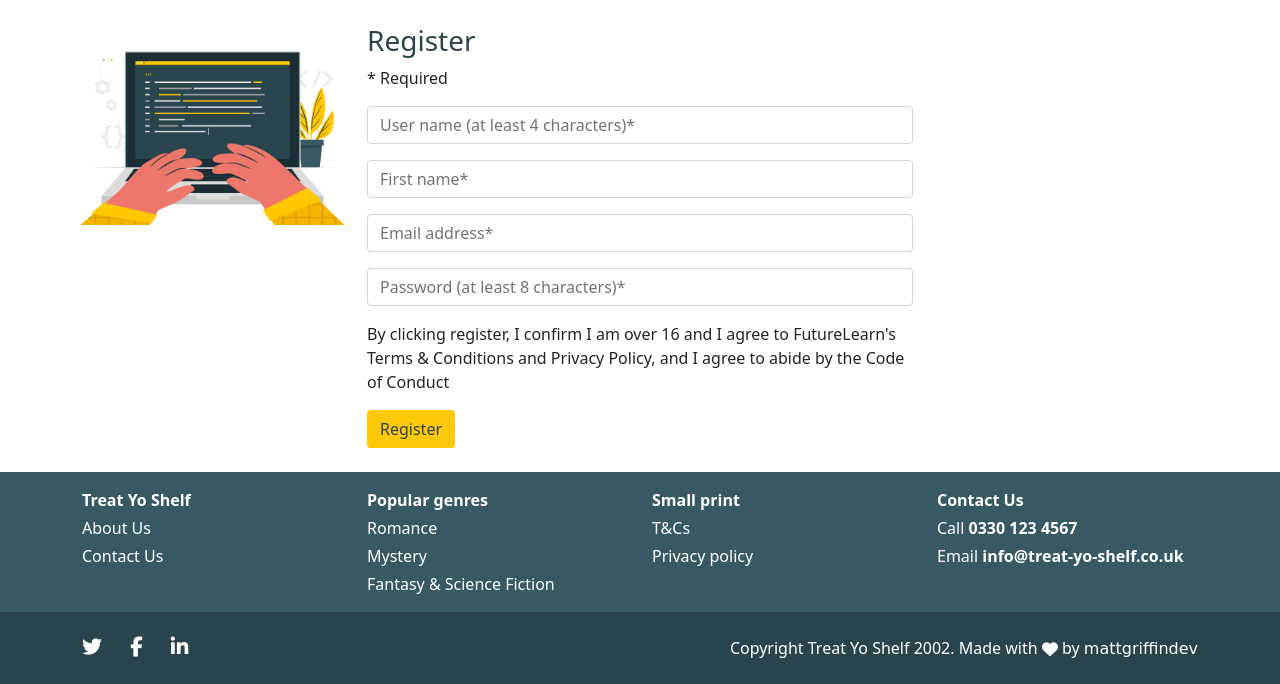
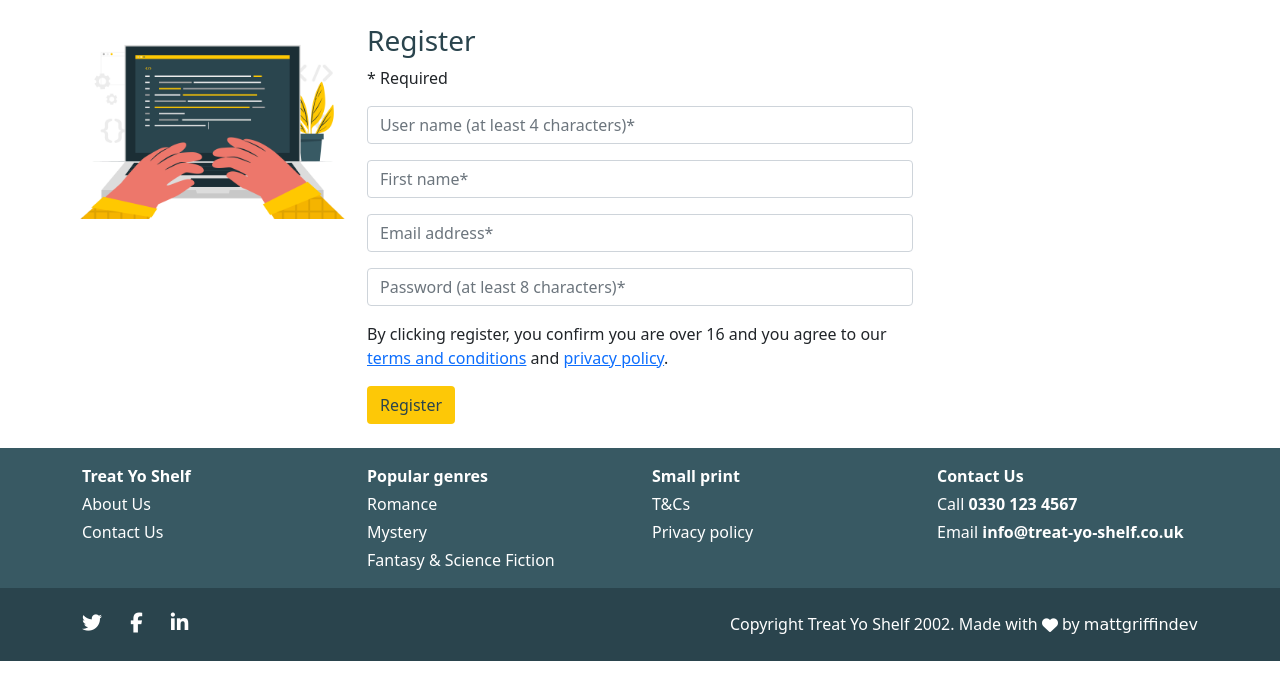
Before and after one commit to mattgriffindev/treat-yo-shelf, a Flask app: page /register in a window 1280 px wide. Shown: the part 80-764 px from the top of the page. Run offline with Flask 2, Linux system fonts and the light colour scheme; some libraries are stand-ins or nearby versions; some web fonts are replaced.

Commit message:
Amend input fields; Add links to form disclaimer

```diff
--- a/templates/register.html
+++ b/templates/register.html
@@ -18,19 +18,20 @@
 							placeholder="User name (at least 4 characters)*" minlength="4" required>
 					</div>
 					<div class="mb-3">
-                            <input type="text" class="form-control" id="first-name"
-                                placeholder="First name*" minlength="2" required>
+						<input type="text" class="form-control" id="first-name" placeholder="First name*" minlength="2"
+							required>
 					</div>
 					<div class="mb-3">
-                            <input type="email" class="form-control" id="email-address"
-                                placeholder="Email address*" required>
+						<input type="email" class="form-control" id="email-address" placeholder="Email address*"
+							required>
 					</div>
 					<div class="mb-3">
 						<input type="email" class="form-control" id="password"
 							placeholder="Password (at least 8 characters)*" minlength="8" required>
 					</div>
-						<p>By clicking register, I confirm I am over 16 and I agree to FutureLearn's Terms & Conditions and Privacy
-							Policy, and I agree to abide by the Code of Conduct</p>
+					<p>By clicking register, you confirm you are over 16 and you agree to our <a
+							href="{{ url_for('terms') }}">terms and conditions</a> and <a
+							href="{{ url_for('privacy') }}">privacy policy</a>.</p>
 					<button type="submit" class="btn btn-main" aria-label="Register">Register</button>
 				</form>
 			</div>
```
Lines whose indentation alone changed are shown as unchanged.
